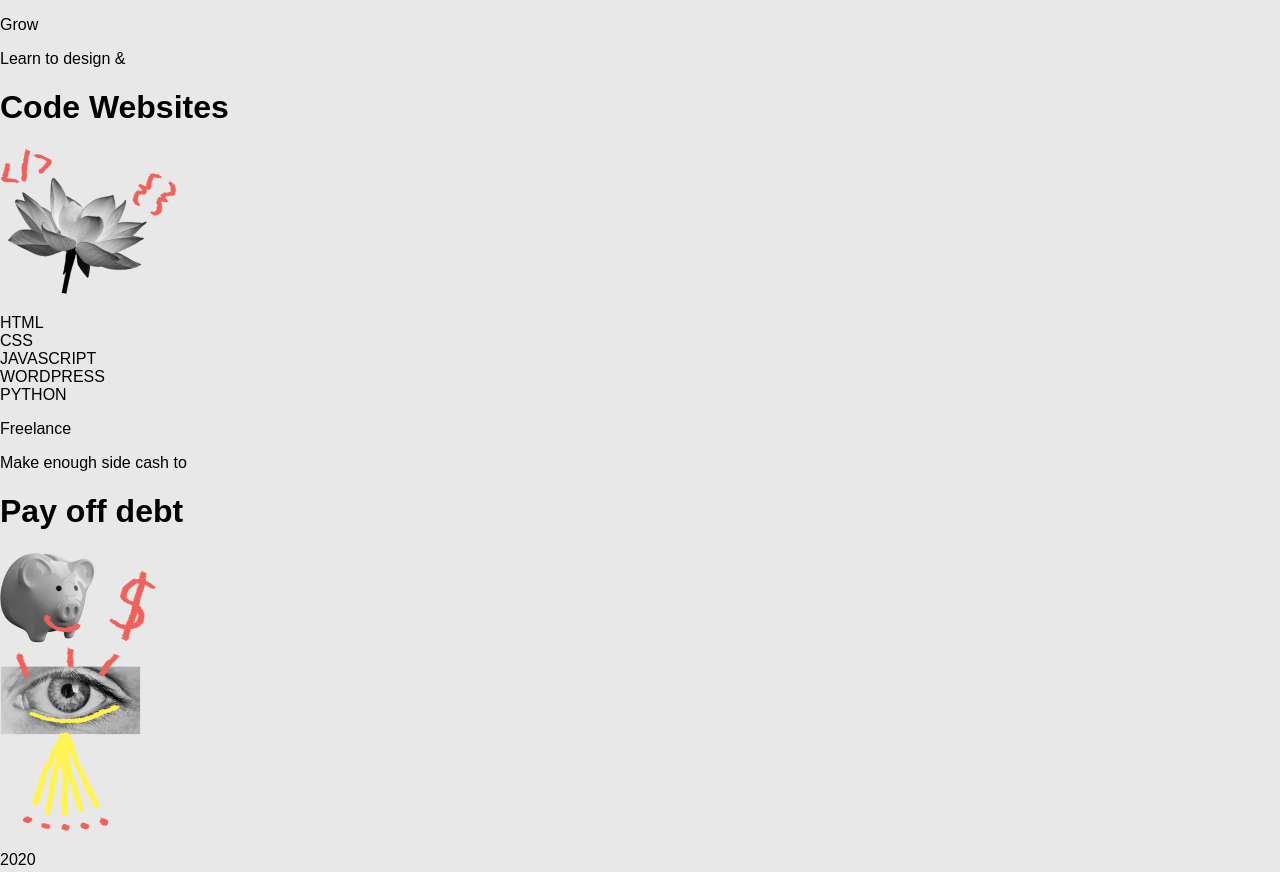
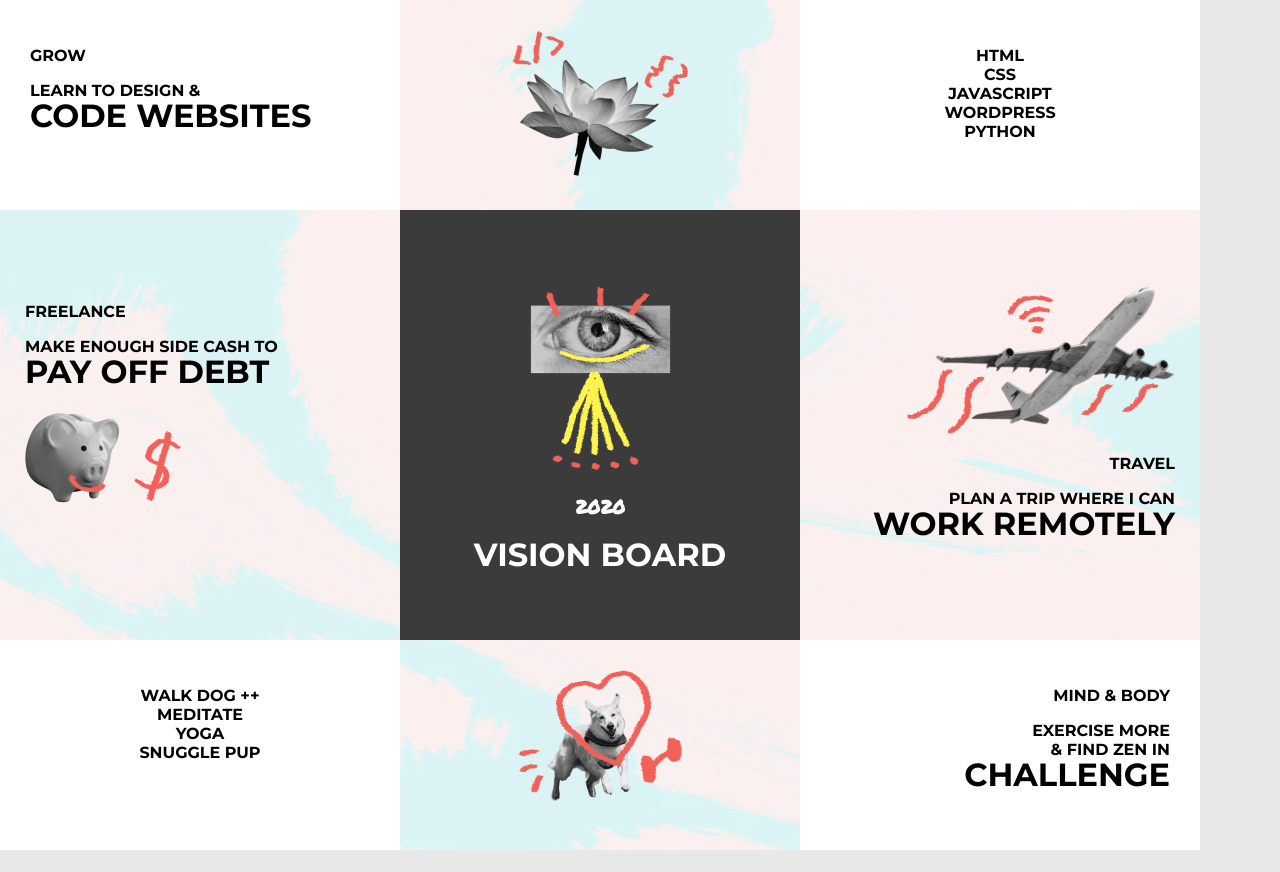
Before and after one commit to lindbergh27/vision-board, a plain HTML site: page index.html in a window 1280 px wide. Shown: the top 872 px of the page. After the commit the page ends 850 px from the top, so only its background shows below. Drawn offline with Linux system fonts and the light colour scheme.

Commit message:
daily updates

```diff
--- a/css/main.css
+++ b/css/main.css
@@ -1,12 +1,71 @@
-/*** started 2-5-22 ***/
-/*** font-family: 'Permanent Marker', cursive; ***/
-/*** font-family: 'Montserrat', sans-serif; ***/
+
 body {
     background-color: #e8e8e8;
 }
 
-div #vision-board {
+p {
+    margin-bottom: 0px;
+}
+
+h1 {
+    /*** line-height: 0px;***/
+    margin-top: -4px;
+}
+
+#vision-board {
     width: 1200px;
     height: 850px;
-    margin:0 auto;
+    overflow: auto;
+    background-image: url(../img/background.png);
+    font-family: 'Montserrat', sans-serif;
+    text-transform: uppercase;
 }
+
+.block {
+    float: left;
+    width: 400px;
+    box-sizing: border-box;
+}
+
+.small-block {
+    height: 210px;
+    padding: 30px;
+}
+
+.large-block {
+    height: 430px;
+    padding: 76px 25px;
+
+}
+
+.center {
+    text-align: center;
+    display: block;
+    margin-left: auto;
+    margin-right: auto;
+}
+
+.right {
+    text-align: right;
+}
+
+.light-bg {
+    background-color: #ffffff;
+}
+
+.dark-bg {
+    background-color: #3B3B3B;
+}
+
+.title {
+    color: #ffffff;
+ }
+
+h3 {
+    font-family: 'Permanent Marker', cursive;
+
+}
+
+/*** started 2-5-22 ***/
+/*** font-family: 'Permanent Marker', cursive; ***/
+/*** font-family: 'Montserrat', sans-serif; ***/
--- a/index.html
+++ b/index.html
@@ -1,5 +1,6 @@
 <!doctype html>
 <html lang="en">
+
 <head>
 	<meta charset="utf-8">
 	<link rel="preconnect" href="https://fonts.googleapis.com">
@@ -12,47 +13,49 @@
 	<link rel="stylesheet" href="css/main.css">
     <title>Vision Board Project</title>
 </head>
+
 <body>
 	<div id="vision-board">
-		<div class="block">
+		<div class="block small-block light-bg">
 			<p>Grow</p>
 			<p>Learn to design &amp;</p>
 			<h1>Code Websites</h1>
 		</div>
-		<div class="block">
+		<div class="block small-block center">
 			<img src="img/flower.png" alt="flower image">
 		</div>
-		<div class="block">
+		<div class="block small-block center light-bg">
 			<p>HTML<br>CSS<br>JAVASCRIPT<br>WORDPRESS<br>PYTHON</p>
 		</div>
-		<div class="block">
+		<div class="block large-block">
 			<p>Freelance</p>
 			<p>Make enough side cash to</p>
 			<h1>Pay off debt</h1>
 			<img src="img/piggy.png" alt="pig image">
 		</div>
-		<div class="block">
+		<div class="block large-block center dark-bg title">
 			<img src="img/eye.png" alt="eye image">
-			<p>2020</p>
+			<h3>2020</h3>
 			<h1>Vision Board</h1>
 		</div>
-		<div class="block">
+		<div class="block large-block right">
 			<img src="img/plane.png" alt="plane image">
 			<p>Travel</p>
 			<p>Plan a trip where I can</p>
 			<h1>Work Remotely</h1>
 		</div>
-		<div class="block">
+		<div class="block small-block center light-bg">
 			<p>Walk Dog ++<br>Meditate<br>Yoga<br>Snuggle pup</p>
 		</div>
-		<div class="block">
+		<div class="block small-block center">
 			<img src="img/doggo.png" alt="dog image">
 		</div>
-		<div class="block">
+		<div class="block small-block right light-bg">
 			<p>Mind &amp; Body</p>
 			<p>Exercise more<br>&amp; find zen in</p>
 			<h1>Challenge</h1>
 		</div>
 	</div>
 </body>
+
 </html>
```
